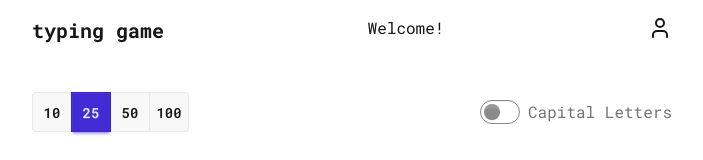
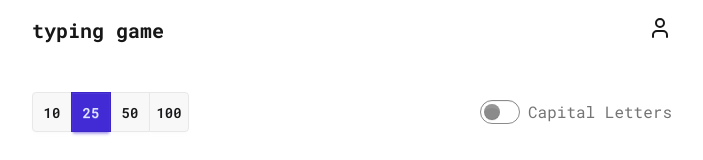
Before and after one commit to sharonyang16/typing-game, a Next.js app in the folder frontend/: page / in a window 1280 px wide. Shown: the top 160 px of the page, without its empty margins (288-991 px from the left). Built offline with nearby package versions, Linux system fonts and the light colour scheme; no server answers.

Commit message:
change header text

```diff
--- a/frontend/components/layout/header.tsx
+++ b/frontend/components/layout/header.tsx
@@ -10,10 +10,13 @@ const Header = () => {
       <div className="font-mono text-xl font-bold">
         <Link href="/">typing game</Link>
       </div>
-      <div>{headerText}</div>
-      <Link href={link}>
-        <User />
-      </Link>
+
+      <div className="flex gap-4">
+        <div>{headerText}</div>
+        <Link href={link}>
+          <User />
+        </Link>
+      </div>
     </header>
   );
 };
--- a/frontend/hooks/useHeader.ts
+++ b/frontend/hooks/useHeader.ts
@@ -3,7 +3,7 @@ import { useAuthContext } from "@/context/AuthContext";
 import { useEffect, useState } from "react";
 
 const useHeader = () => {
-  const [headerText, setHeaderText] = useState("Welcome!");
+  const [headerText, setHeaderText] = useState("");
   const [link, setLink] = useState("/authentication/login");
   const { user, checkAuth } = useAuthContext();
 
@@ -18,10 +18,10 @@ const useHeader = () => {
 
   useEffect(() => {
     if (user) {
-      setHeaderText(`Hi, ${user.email}!`);
+      setHeaderText(user.email);
       setLink("/profile");
     } else {
-      setHeaderText("Welcome!");
+      setHeaderText("");
       setLink("/authentication/login");
     }
   }, [user]);
```
